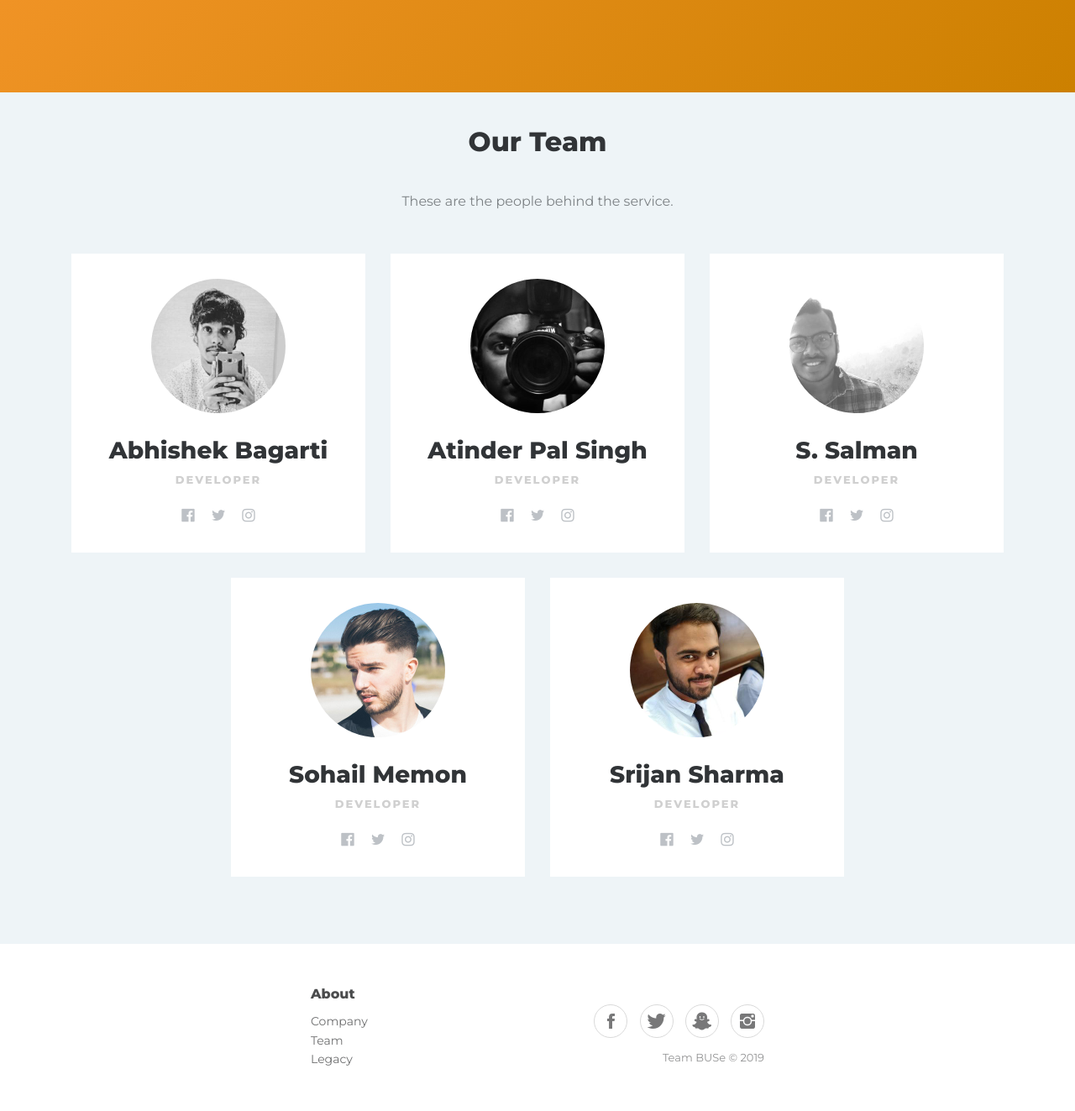
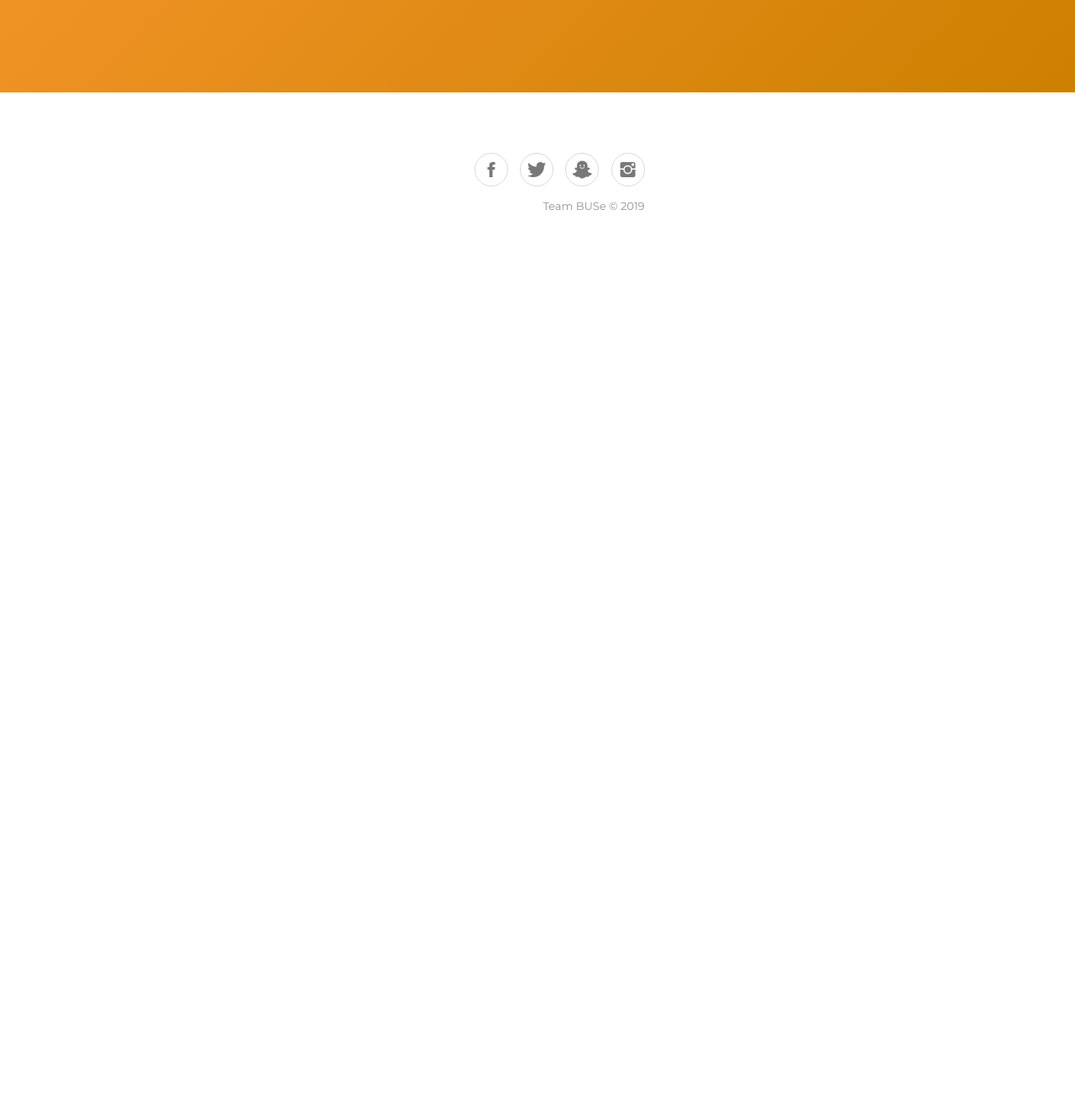
Before and after one commit to srijans38/BUSe, a Django app: page / in a window 1280 px wide. Shown: the part 585-1908 px from the top of the page at 84% size. After the commit the page ends 835 px from the top, so only its background shows below. Run offline with Django 3.2, Linux system fonts and the light colour scheme; some libraries are stand-ins or nearby versions.

Commit message:
change in html

```diff
--- a/bdata/templates/bdata/base.html
+++ b/bdata/templates/bdata/base.html
@@ -33,7 +33,7 @@
                       <ul class="nav navbar-nav">
                           <li class="nav-item" role="presentation"><a class="nav-link active" href={% url 'find' %}>Find Your Bus</a></li>
                           <li class="dropdown nav-item"><a class="dropdown-toggle nav-link" data-toggle="dropdown" aria-expanded="false" href="#">More</a>
-                              <div class="dropdown-menu" role="menu"><a class="dropdown-item" role="presentation" href="#">Our Team</a><a class="dropdown-item" role="presentation" href="#">About Us</a><a class="dropdown-item" role="presentation" href="#">Contact</a></div>
+                              <div class="dropdown-menu" role="menu"><a class="dropdown-item" role="presentation" href="our_team">Our Team</a><a class="dropdown-item" role="presentation" href="#">About Us</a><a class="dropdown-item" role="presentation" href="#">Contact</a></div>
                           </li>
                       </ul>
                       <form class="form-inline mr-auto" target="_self">
@@ -53,14 +53,7 @@
             <footer>
                 <div class="container">
                     <div class="row justify-content-center">
-                        <div class="col-sm-4 col-md-3 item">
-                            <h3>About</h3>
-                            <ul>
-                                <li><a href= {% url 'home' %}>Company</a></li>
-                                <li><a href="#">Team</a></li>
-                                <li><a href="#">Legacy</a></li>
-                            </ul>
-                        </div>
+
                         <div class="col-lg-3 item social">
                             <a href="https://www.facebook.com/">
                                 <i class="icon ion-social-facebook"></i>
--- a/bdata/templates/bdata/home.html
+++ b/bdata/templates/bdata/home.html
@@ -19,54 +19,5 @@ BUSe
 {% endblock header-orange %}
 
 {% block sections %}
-<div class="team-boxed" id="team">
-        <div class="container">
-            <div class="intro">
-                <h2 class="text-center">Our Team</h2>
-                <p class="text-center">These are the people behind the service.</p>
-            </div>
-            <div class="row people align-self-center justify-content-center">
-                <div class="col-md-6 col-lg-4 item">
-                    <div class="box"><img class="rounded-circle" src={% static '/img/Abhishek.jpg' %}>
-                        <h3 class="name">Abhishek Bagarti</h3>
-                        <p class="title">Developer</p>
-                        <p class="description"></p>
-                        <div class="social"><a href="#"><i class="fa fa-facebook-official"></i></a><a href="#"><i class="fa fa-twitter"></i></a><a href="#"><i class="fa fa-instagram"></i></a></div>
-                    </div>
-                </div>
-                <div class="col-md-6 col-lg-4 item">
-                    <div class="box"><img class="rounded-circle" src={% static '/img/Atinder.jpg' %}>
-                        <h3 class="name">Atinder Pal Singh</h3>
-                        <p class="title">Developer</p>
-                        <p class="description"></p>
-                        <div class="social"><a href="#"><i class="fa fa-facebook-official"></i></a><a href="#"><i class="fa fa-twitter"></i></a><a href="#"><i class="fa fa-instagram"></i></a></div>
-                    </div>
-                </div>
-                <div class="col-md-6 col-lg-4 item">
-                    <div class="box"><img class="rounded-circle" src={% static '/img/Salman.jpg' %}>
-                        <h3 class="name">S. Salman</h3>
-                        <p class="title">Developer</p>
-                        <p class="description"></p>
-                        <div class="social"><a href="#"><i class="fa fa-facebook-official"></i></a><a href="#"><i class="fa fa-twitter"></i></a><a href="#"><i class="fa fa-instagram"></i></a></div>
-                    </div>
-                </div>
-                <div class="col-md-6 col-lg-4 item">
-                    <div class="box"><img class="rounded-circle" src="assets/img/3.jpg">
-                        <h3 class="name">Sohail Memon</h3>
-                        <p class="title">Developer</p>
-                        <p class="description"></p>
-                        <div class="social"><a href="#"><i class="fa fa-facebook-official"></i></a><a href="#"><i class="fa fa-twitter"></i></a><a href="#"><i class="fa fa-instagram"></i></a></div>
-                    </div>
-                </div>
-                <div class="col-md-6 col-lg-4 item">
-                    <div class="box"><img class="rounded-circle" src={% static '/img/Srijan.jpg' %}>
-                        <h3 class="name">Srijan Sharma</h3>
-                        <p class="title">Developer</p>
-                        <p class="description"></p>
-                        <div class="social"><a href="#"><i class="fa fa-facebook-official"></i></a><a href="#"><i class="fa fa-twitter"></i></a><a href="#"><i class="fa fa-instagram"></i></a></div>
-                    </div>
-                </div>
-            </div>
-        </div>
-    </div>
+
 {% endblock sections %}
--- a/bdata/views.py
+++ b/bdata/views.py
@@ -52,3 +52,7 @@ def bus(request, bus_id, bpoint):
 
 def loc(request):
     return render(request, 'bdata/loc.html')
+
+
+def ot(req):
+    return render(req,"bdata/ourteam.html")
--- a/buse/urls.py
+++ b/buse/urls.py
@@ -25,4 +25,5 @@ urlpatterns = [
     path('search/', views.find, name="search"),
     path('bus/<int:bus_id>/<int:bpoint>', views.bus, name="bus_details"),
     path('updateloc', views.loc, name="updateloc"),
+    path('our_team',views.ot),
 ]
```
Also changed, not shown: db.sqlite3.
